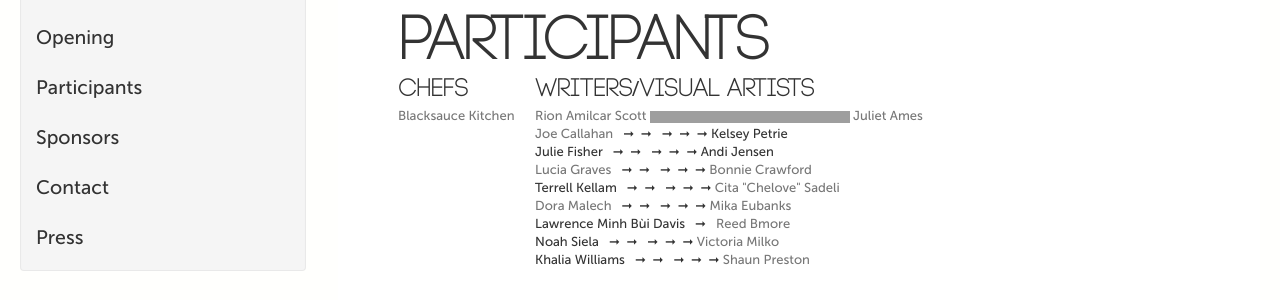
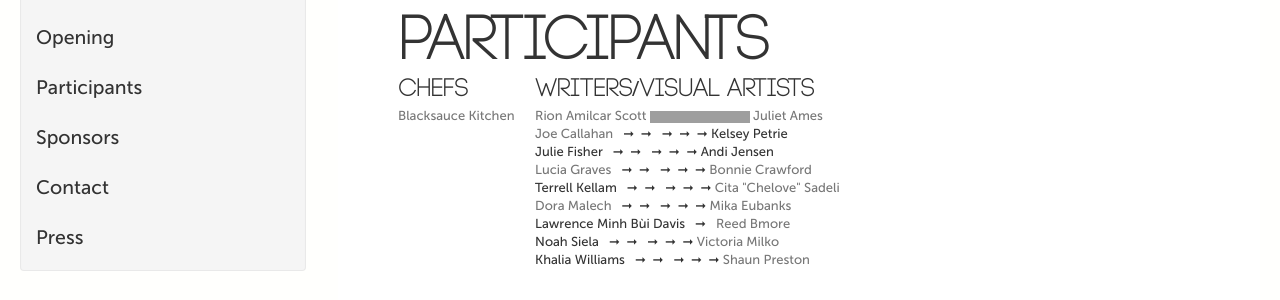
Before and after one commit to callandresponsedc/callandresponsedc, a Jekyll site: the page built from participants/index.html, in a window 1280 px wide. Shown: the part 171-471 px from the top of the page. Built offline with Jekyll 4.4.1, drawn with Linux system fonts in a browser that asks for light colours; Markdown is read by kramdown in place of the engine named in the settings; comment, search, counter and statistics services are not loaded; grey boxes are pictures that could not be loaded.

Commit message:
Update index.html

```diff
--- a/participants/index.html
+++ b/participants/index.html
@@ -19,7 +19,7 @@
     <h2>Writers/Visual Artists</h2>
     <ul class="no-bullet">
       <li><a href="https://twitter.com/ReeAmilcarScott">Rion Amilcar Scott</a>
-<img src="http://hobbytohot.com/wp-content/uploads/2013/11/DOODLES_arrow_3.png" style="width:200px;height:12px">   <a href="http://ibreakplates.com/">Juliet Ames</a></li>
+<img src="http://hobbytohot.com/wp-content/uploads/2013/11/DOODLES_arrow_3.png" style="width:100px;height:12px">   <a href="http://ibreakplates.com/">Juliet Ames</a></li>
  <li><a href="https://twitter.com/fakejoecallahan">Joe Callahan</a> &nbsp;&nbsp;&#10142&nbsp;&nbsp;&#10142 &nbsp;&nbsp;&#10142&nbsp;&nbsp;&#10142&nbsp;&nbsp;&#10142      Kelsey Petrie </li>
  <li>Julie Fisher  &nbsp;&nbsp;&#10142&nbsp;&nbsp;&#10142 &nbsp;&nbsp;&#10142&nbsp;&nbsp;&#10142&nbsp;&nbsp;&#10142   Andi Jensen</li>
  <li><a href="https://twitter.com/lucia_graves">Lucia Graves</a>  &nbsp;&nbsp;&#10142&nbsp;&nbsp;&#10142 &nbsp;&nbsp;&#10142&nbsp;&nbsp;&#10142&nbsp;&nbsp;&#10142   <a href="http://www.bonniecrawford.com/">Bonnie Crawford</a></li>
```
